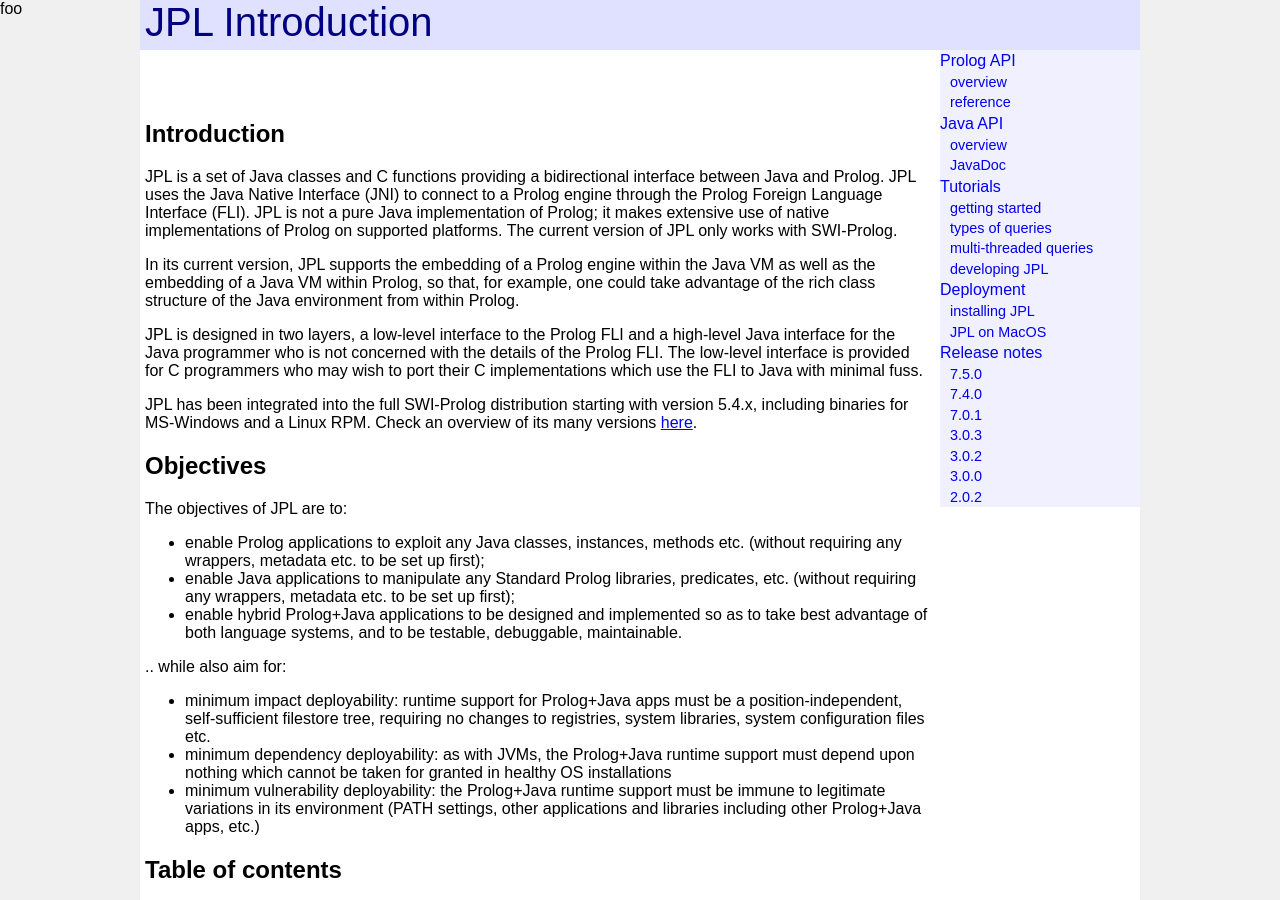
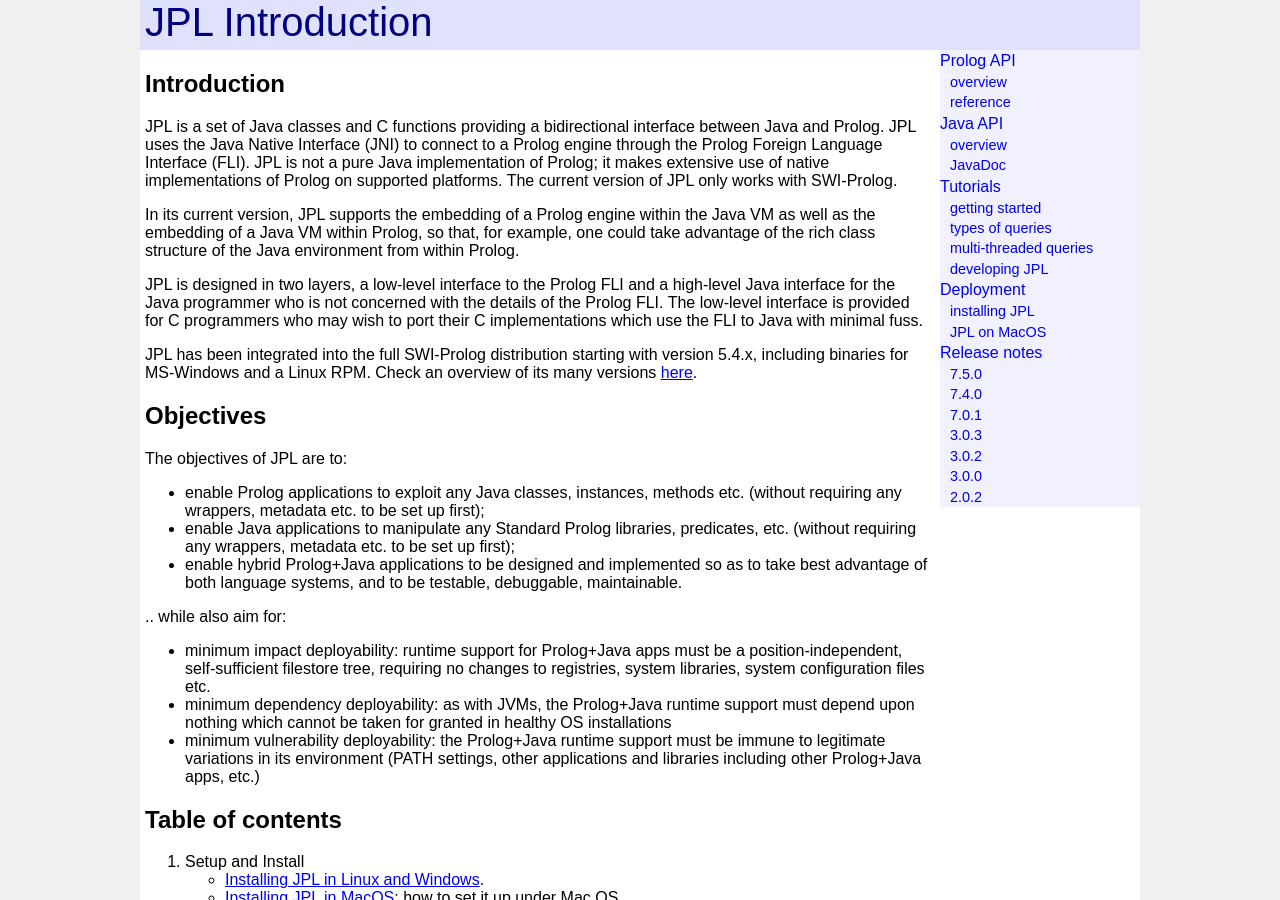
Before and after one commit to anionic/jpl-nav, a Jekyll site: the page built from docs/index.md, in a window 1280 px wide and 900 px high. Built offline with Jekyll 4.4.1, drawn with Linux system fonts in a browser that asks for light colours; our own code applies the rules of GitHub Pages for plain Markdown files.

Commit message:
Update default.html

```diff
--- a/docs/_layouts/default.html
+++ b/docs/_layouts/default.html
@@ -247,9 +247,6 @@
 			</script>
 		</head>
 		<body>
-			<div class="deadbar" style="height:50px;">
-				foo
-			</div>
 			<div class="mainbar">
 				{{ content }}
 			</div>
```
